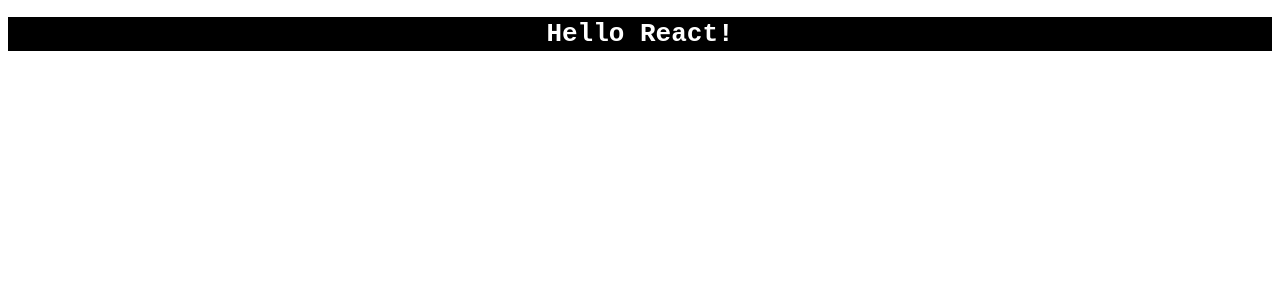
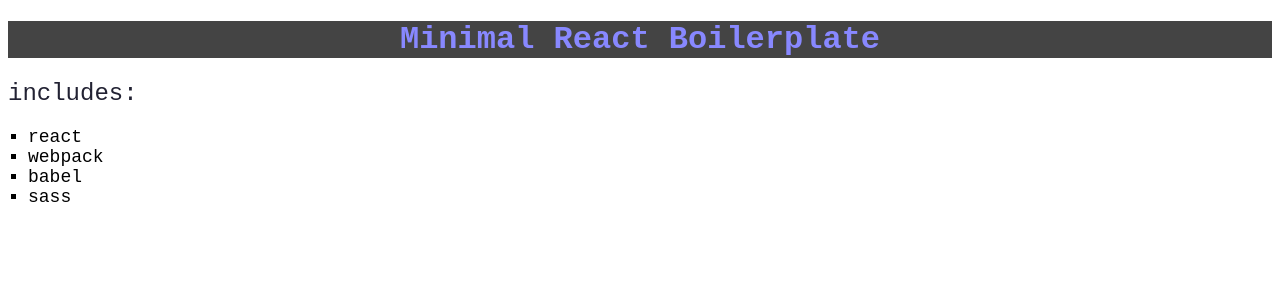
Before and after one commit to darkgraycat/react-boilerplate, a React app: page / in a window 1280 px wide. Shown: the top 300 px of the page. Built offline with nearby package versions, Linux system fonts and the light colour scheme.

Commit message:
update README.md, add some template code in app

```diff
--- a/src/components/App.jsx
+++ b/src/components/App.jsx
@@ -1,8 +1,15 @@
 import React from 'react'
 
 const App = () => {
+  const items = ['react', 'webpack', 'babel', 'sass']
   return (
-    <h1>Hello React!</h1>
+    <div className="App">
+      <h1>Minimal React Boilerplate</h1>
+      <h2>includes:</h2>
+      <ul>
+        {items.map((item, i) => <li key={i}>{item}</li>)}
+      </ul>
+    </div>
   )
 }
 
--- a/src/scss/index.scss
+++ b/src/scss/index.scss
@@ -1,7 +1,31 @@
-h1 {
-  color: white;
+$color-title: #88f;
+$color-title-bg: #444;
+$color-text: #223;
+$color-text-bg: #eef;
+
+.App {
+
+  margin: 0 auto;
   font-family: monospace;
-  text-align: center;
-  border: 2px solid black;
-  background-color: black;
+
+  h1 {
+    color: $color-title;
+    background: $color-title-bg;
+    font-weight: 700;
+    font-size: 32px;
+    text-align: center;
+  }
+
+  h2 {
+    color: $color-text;
+    font-weight: 400;
+    font-size: 24px;
+  }
+
+  ul {
+    list-style: square;
+    padding-left: 20px;
+    font-size: 18px;
+  }
+
 }
```
Also changed, not shown: package.json (line endings or trailing spaces), 1 other file (tests, documents, lock files or other folders).
